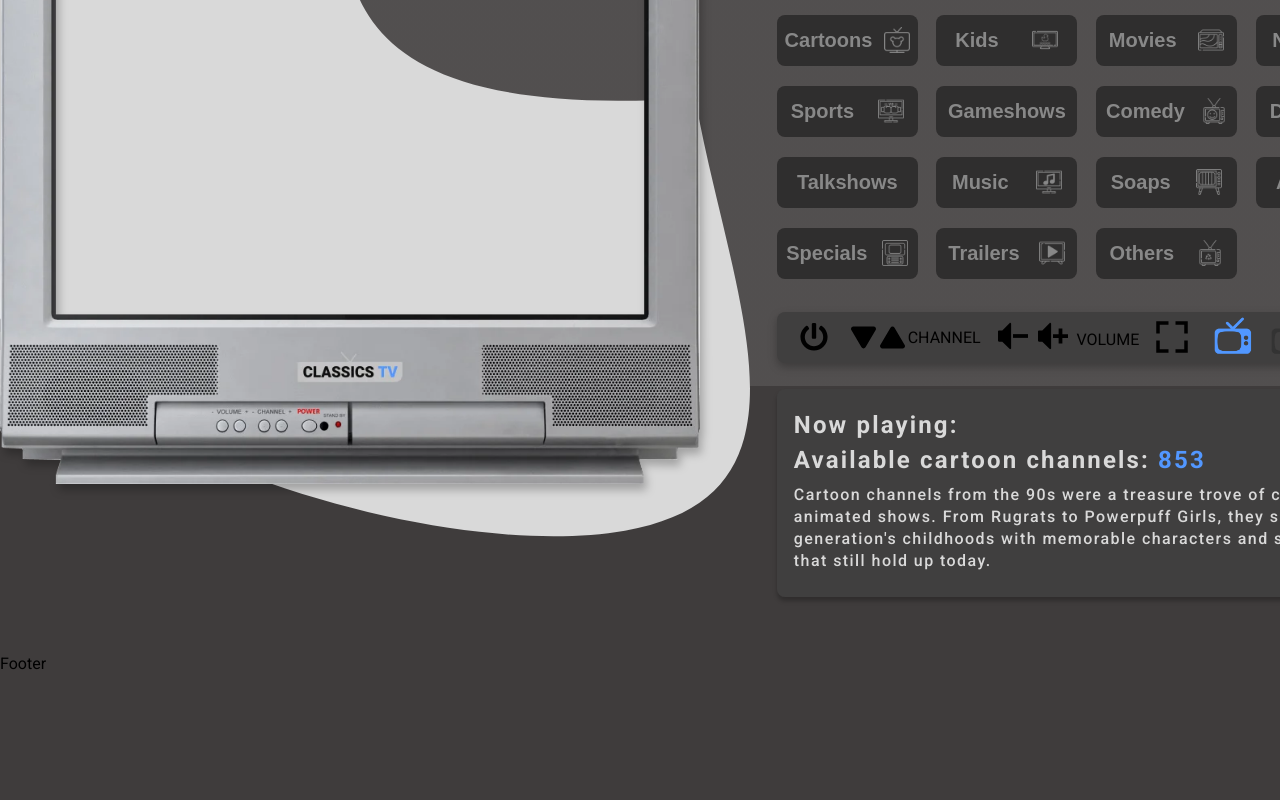
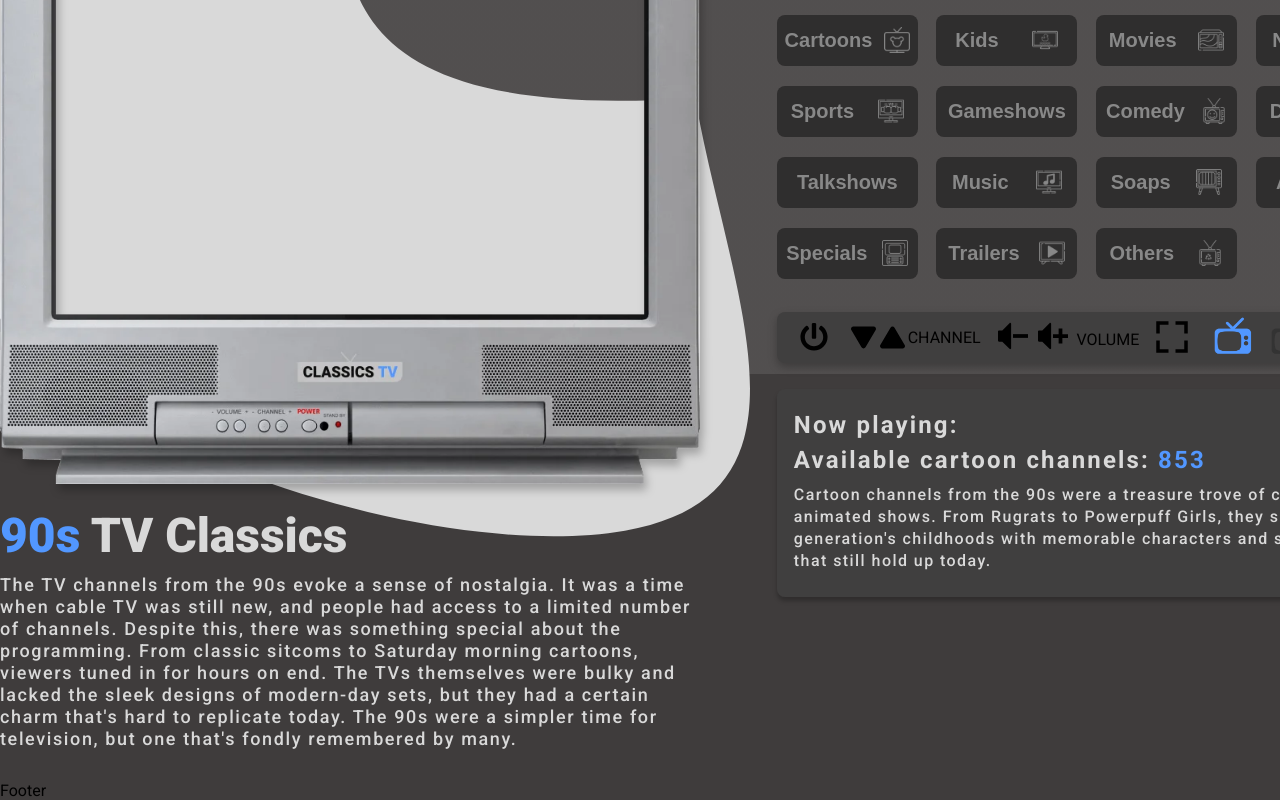
Before and after one commit to Classicstvs/the-app, a Next.js app: page / in a window 1280 px wide. Shown: the part 324-1124 px from the top of the page. Before the commit the page ends 997 px from the top, so only its background shows below. Built offline with nearby package versions, Linux system fonts and the light colour scheme.

Commit message:
NEW: Page Info Component

```diff
--- /dev/null
+++ b/components/pageInfo/PageInfo.jsx
@@ -0,0 +1,21 @@
+import styles from "./PageInfo.module.css";
+
+export default function PageInfo() {
+  return (
+    <div className={styles.pageInfoWrapper}>
+      <h1>
+        <span>90s</span> TV Classics
+      </h1>
+      <p>
+        The TV channels from the 90s evoke a sense of nostalgia. It was a time
+        when cable TV was still new, and people had access to a limited number
+        of channels. Despite this, there was something special about the
+        programming. From classic sitcoms to Saturday morning cartoons, viewers
+        tuned in for hours on end. The TVs themselves were bulky and lacked the
+        sleek designs of modern-day sets, but they had a certain charm that's
+        hard to replicate today. The 90s were a simpler time for television, but
+        one that's fondly remembered by many.
+      </p>
+    </div>
+  );
+}
--- /dev/null
+++ b/components/pageInfo/PageInfo.module.css
@@ -0,0 +1,19 @@
+.pageInfoWrapper h1 {
+    font-size: 48px;
+    font-weight: 900;
+    line-height: 56px;
+    color: #D9D9D9;
+    margin: 20px 0 10px 0;
+}
+
+.pageInfoWrapper h1 span {
+    color: #5297FF;
+}
+
+.pageInfoWrapper p {
+    font-size: 18px;
+    font-weight: 500;
+    line-height: 22px;
+    letter-spacing: 0.09em;
+    color: #D9D9D9;
+}
--- a/pages/index.js
+++ b/pages/index.js
@@ -7,6 +7,7 @@ import styles from "@/styles/Home.module.css";
 import {channels} from '../data/channelsList'
 import Controls from "@/components/controls/Controls";
 import PlayInfo from "@/components/playInfo/PlayInfo";
+import PageInfo from "@/components/pageInfo/PageInfo";
 
 export default function Home() {
 
@@ -15,6 +16,7 @@ export default function Home() {
       <div className={styles.mainWrapper}>
         <div className={styles.leftSecton}>
           <Tv />
+          <PageInfo />
         </div>
         <div className={styles.rightSecton}>
           <Ad />
--- a/styles/Home.module.css
+++ b/styles/Home.module.css
@@ -1,8 +1,8 @@
 .main{
     background: linear-gradient(to top,
             #3F3C3C 0%,
-            #3F3C3C 31%,
-            #D9D9D91F 13%,
+            #3F3C3C 41%,
+            #D9D9D91F 0%,
             #D9D9D91F 100%);
 }
 
```
